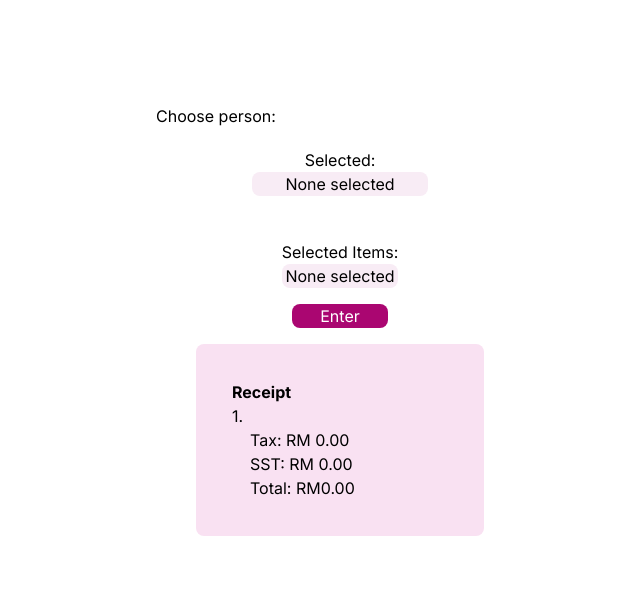
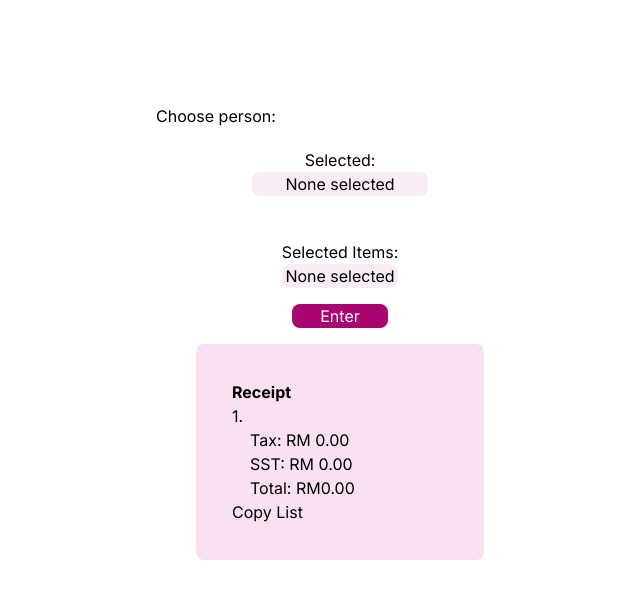
Before and after one commit to hasifjasmi/bs, a Next.js app: page /select in a window 1280 px wide. Shown: the top 598 px of the page, without its empty margins (300-940 px from the left). Built offline with nearby package versions, Linux system fonts and the light colour scheme.

Commit message:
added copy to clipboard

```diff
--- a/app/select/page.jsx
+++ b/app/select/page.jsx
@@ -1,5 +1,5 @@
 "use client";
-import { React, useState, useEffect } from "react";
+import { React, useState, useEffect, useRef } from "react";
 
 export default function Select() {
   const useForceUpdate = () => {
@@ -69,6 +69,20 @@ export default function Select() {
   }, []);
 
   const [displaySelected, setDisplaySelected] = useState([]);
+
+  const ulRef = useRef(null);
+  const copyListToClipboard = () => {
+    const ulContent = ulRef.current.innerText;
+    console.log(ulContent);
+    navigator.clipboard.writeText(ulContent).then(
+      () => {
+        alert("List copied to clipboard!");
+      },
+      (err) => {
+        console.error("Failed to copy: ", err);
+      }
+    );
+  };
 
   const calculateTotalPrice = () => {
     persons.forEach((persons) => {
@@ -206,6 +220,7 @@ export default function Select() {
       </button>
       <div className="bg-[#F9E1F2] p-9 w-72 rounded-lg">
         <b>Receipt</b>
+        <div ref={ulRef}>
           {persons.map((persons) => (
             <div className="content-center" key={persons.id}>
               <h3>
@@ -221,8 +236,12 @@ export default function Select() {
                     {/* {console.log(ite)} */}
                   </li>
                 ))}
-              <li>&nbsp;&nbsp;&nbsp;&nbsp;Tax: RM {taxPerPerons.toFixed(2)}</li>
-              <li>&nbsp;&nbsp;&nbsp;&nbsp;SST: RM {sstPerPerson.toFixed(2)}</li>
+                <li>
+                  &nbsp;&nbsp;&nbsp;&nbsp;Tax: RM {taxPerPerons.toFixed(2)}
+                </li>
+                <li>
+                  &nbsp;&nbsp;&nbsp;&nbsp;SST: RM {sstPerPerson.toFixed(2)}
+                </li>
                 <li>
                   &nbsp;&nbsp;&nbsp;&nbsp;Total: RM
                   {parseFloat(
@@ -233,6 +252,10 @@ export default function Select() {
             </div>
           ))}
         </div>
+        <button className="copy-button" onClick={copyListToClipboard}>
+          Copy List
+        </button>
+      </div>
     </div>
   );
 }
```
Lines whose indentation alone changed are shown as unchanged.
